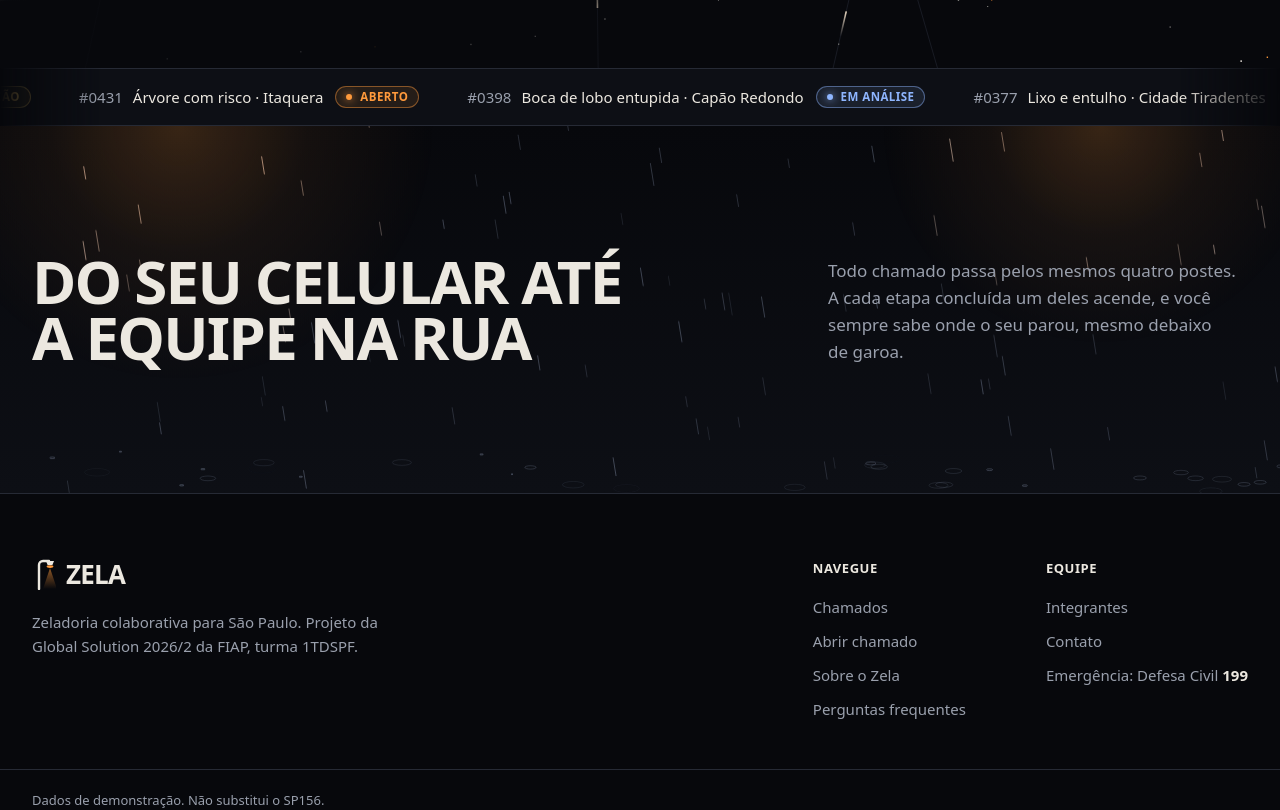
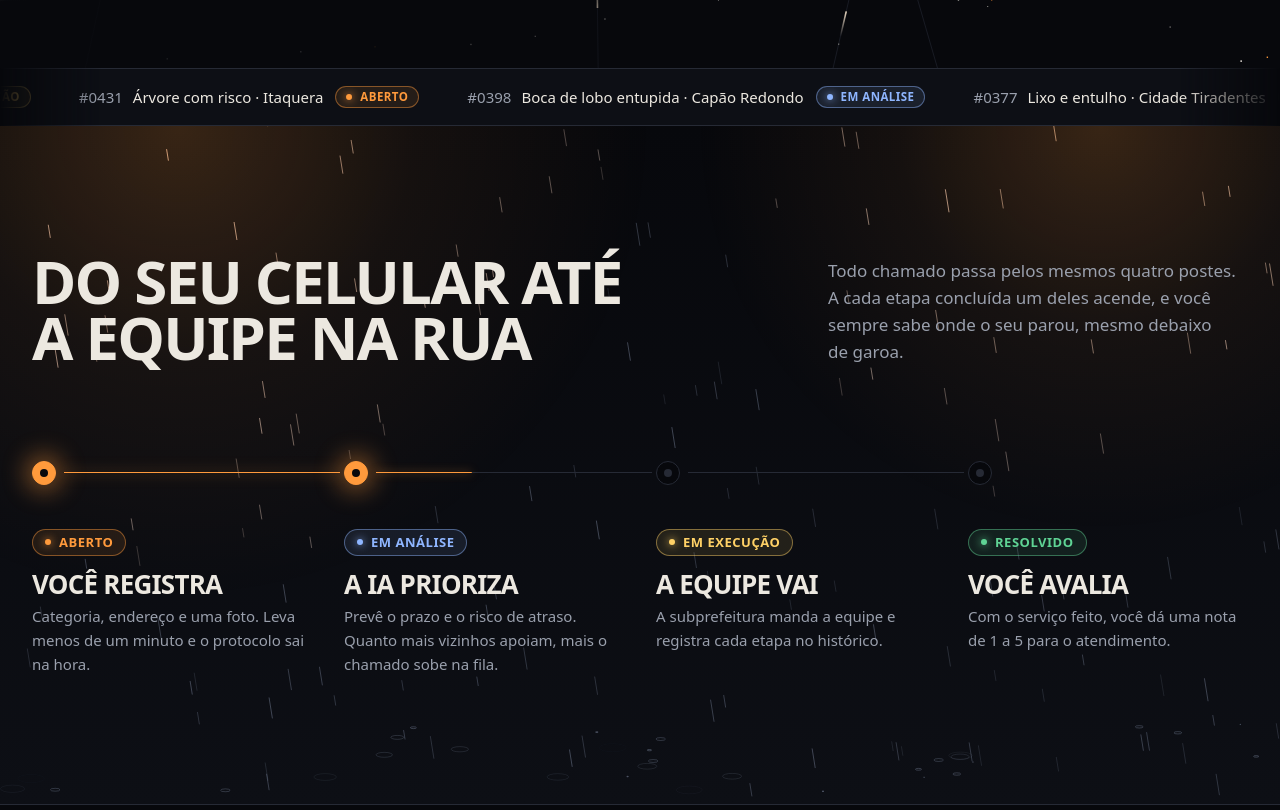
Before and after one commit to LuizHenriqueAAlbarello/Zela, a React (Vite) app: page / in a window 1280 px wide. Shown: the part 760-1570 px from the top of the page. Built offline with nearby package versions, Linux system fonts and the light colour scheme.

Commit message:
feat: cria CaminhoLuz com postes que acendem conforme a rolagem

```diff
--- /dev/null
+++ b/src/components/CaminhoLuz.tsx
@@ -0,0 +1,109 @@
+import { useEffect, useRef, useState } from 'react'
+import type { StatusChamado } from '../types/chamado'
+import SeloStatus from './SeloStatus'
+
+/** Uma etapa do caminho: o status e, opcionalmente, quem age e o que acontece. */
+export interface Parada {
+  status: Exclude<StatusChamado, 'CANCELADO'>
+  quem?: string
+  texto?: string
+}
+
+interface CaminhoLuzProps {
+  paradas: Parada[]
+  /**
+   * Índice da parada atual (tela de detalhe). Sem valor, os postes acendem
+   * conforme a pessoa rola a página (modo explicativo da Home).
+   */
+  atual?: number
+}
+
+/**
+ * O andamento do chamado como uma rua com postes: cada etapa concluída acende um poste.
+ * Horizontal a partir de lg (1024px); vertical no celular e no tablet.
+ */
+export default function CaminhoLuz({ paradas, atual }: CaminhoLuzProps) {
+  const ref = useRef<HTMLOListElement>(null)
+  const trechos = paradas.length - 1
+  // progresso vai de 0 (nada aceso) a 1 (tudo aceso)
+  const [progresso, setProgresso] = useState<number>(atual !== undefined ? atual / trechos : 1)
+
+  useEffect(() => {
+    if (atual !== undefined) {
+      setProgresso(atual / trechos)
+      return
+    }
+    // Quem pede menos movimento vê tudo aceso, sem depender da rolagem
+    if (window.matchMedia('(prefers-reduced-motion: reduce)').matches) return
+
+    let pedido = 0
+    const medir = () => {
+      pedido = 0
+      const caixa = ref.current?.getBoundingClientRect()
+      if (!caixa) return
+      const vh = window.innerHeight
+      // Começa a acender quando o caminho entra na tela e termina perto do meio dela
+      const p = (vh * 0.85 - caixa.top) / (caixa.height + vh * 0.35)
+      setProgresso(Math.max(0, Math.min(1, p)))
+    }
+    // requestAnimationFrame: no máximo um cálculo por quadro, mesmo rolando rápido
+    const aoRolar = () => {
+      if (!pedido) pedido = requestAnimationFrame(medir)
+    }
+    medir()
+    window.addEventListener('scroll', aoRolar, { passive: true })
+    window.addEventListener('resize', aoRolar)
+    return () => {
+      cancelAnimationFrame(pedido)
+      window.removeEventListener('scroll', aoRolar)
+      window.removeEventListener('resize', aoRolar)
+    }
+  }, [atual, trechos])
+
+  return (
+    <ol ref={ref} className="grid gap-12 lg:grid-cols-4 lg:gap-8">
+      {paradas.map((p, i) => {
+        const aceso = progresso * trechos >= i - 0.001
+        // Quanto do fio até o próximo poste já está aceso (0 a 1)
+        const fio = Math.max(0, Math.min(1, progresso * trechos - i))
+        const ultimo = i === trechos
+
+        return (
+          <li key={p.status} className="relative pl-12 lg:pt-16 lg:pl-0" aria-current={i === atual ? 'step' : undefined}>
+            {/* Fio até o próximo poste: vertical no celular, horizontal no desktop */}
+            {!ultimo && (
+              <span
+                aria-hidden="true"
+                className="absolute top-8 -bottom-11 left-[11px] w-px bg-borda lg:top-[11px] lg:right-[-28px] lg:bottom-auto lg:left-8 lg:h-px lg:w-auto"
+              >
+                {/* Trecho aceso: cresce para baixo no celular e para a direita no desktop */}
+                <span
+                  className="absolute inset-0 origin-top bg-sodio shadow-[0_0_14px_rgba(255,154,60,.8)] lg:hidden"
+                  style={{ transform: `scaleY(${fio})` }}
+                />
+                <span
+                  className="absolute inset-0 hidden origin-left bg-sodio shadow-[0_0_14px_rgba(255,154,60,.8)] lg:block"
+                  style={{ transform: `scaleX(${fio})` }}
+                />
+              </span>
+            )}
+
+            {/* O poste (a lâmpada) */}
+            <span
+              aria-hidden="true"
+              className={`absolute top-1 left-0 grid size-6 place-items-center rounded-full border transition-[background-color,border-color,box-shadow] duration-500 lg:top-0 ${
+                aceso ? 'border-sodio bg-sodio shadow-[0_0_24px_6px_rgba(255,154,60,.45)]' : 'border-borda bg-noite'
+              }`}
+            >
+              <span className={`size-2 rounded-full ${aceso ? 'bg-noite' : 'bg-borda'}`} />
+            </span>
+
+            <SeloStatus status={p.status} tamanho="md" />
+            {p.quem && <span className="titulo mt-4 block text-[26px]">{p.quem}</span>}
+            {p.texto && <span className="mt-2 block max-w-[34ch] text-[15px] text-mudo">{p.texto}</span>}
+          </li>
+        )
+      })}
+    </ol>
+  )
+}
--- a/src/pages/Home.tsx
+++ b/src/pages/Home.tsx
@@ -4,9 +4,18 @@ import { ArrowRight } from 'lucide-react'
 import LuzesDaCidade from '../components/LuzesDaCidade'
 import Letreiro from '../components/Letreiro'
 import Garoa from '../components/Garoa'
+import CaminhoLuz, { type Parada } from '../components/CaminhoLuz'
 import { CHAMADOS_RECENTES } from '../services/dadosExemplo'
 import { CATEGORIAS } from '../services/categorias'
 import type { CategoriaId } from '../types/chamado'
+
+/** As quatro etapas que todo chamado percorre. */
+const CAMINHO: Parada[] = [
+  { status: 'ABERTO', quem: 'Você registra', texto: 'Categoria, endereço e uma foto. Leva menos de um minuto e o protocolo sai na hora.' },
+  { status: 'EM_ANALISE', quem: 'A IA prioriza', texto: 'Prevê o prazo e o risco de atraso. Quanto mais vizinhos apoiam, mais o chamado sobe na fila.' },
+  { status: 'EM_EXECUCAO', quem: 'A equipe vai', texto: 'A subprefeitura manda a equipe e registra cada etapa no histórico.' },
+  { status: 'RESOLVIDO', quem: 'Você avalia', texto: 'Com o serviço feito, você dá uma nota de 1 a 5 para o atendimento.' },
+]
 
 /** Erros possíveis do mini formulário (um por campo). */
 interface ErrosMini {
@@ -153,7 +162,9 @@ function Caminho() {
             e você sempre sabe onde o seu parou, mesmo debaixo de garoa.
           </p>
         </div>
-        {/* Os postes do caminho entram na próxima etapa */}
+        <div className="mt-16 md:mt-24">
+          <CaminhoLuz paradas={CAMINHO} />
+        </div>
       </div>
     </section>
   )
```
